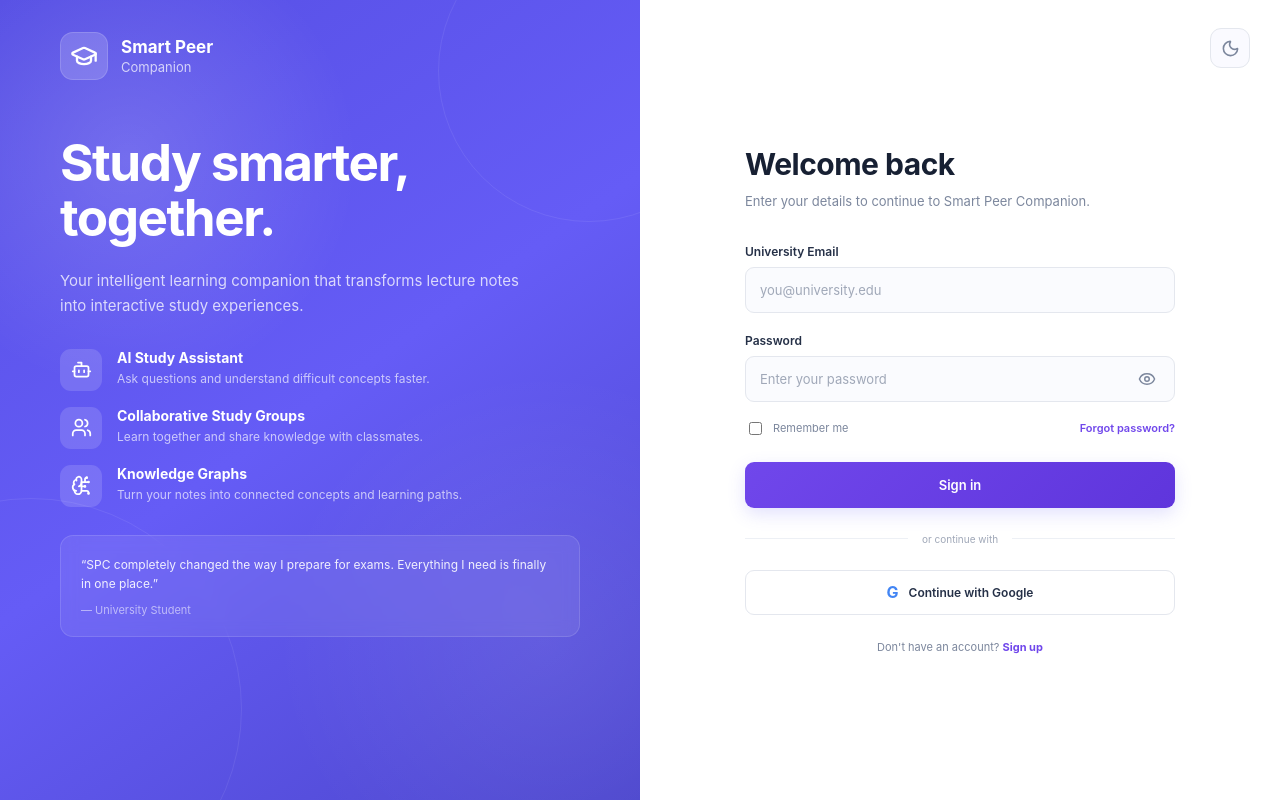
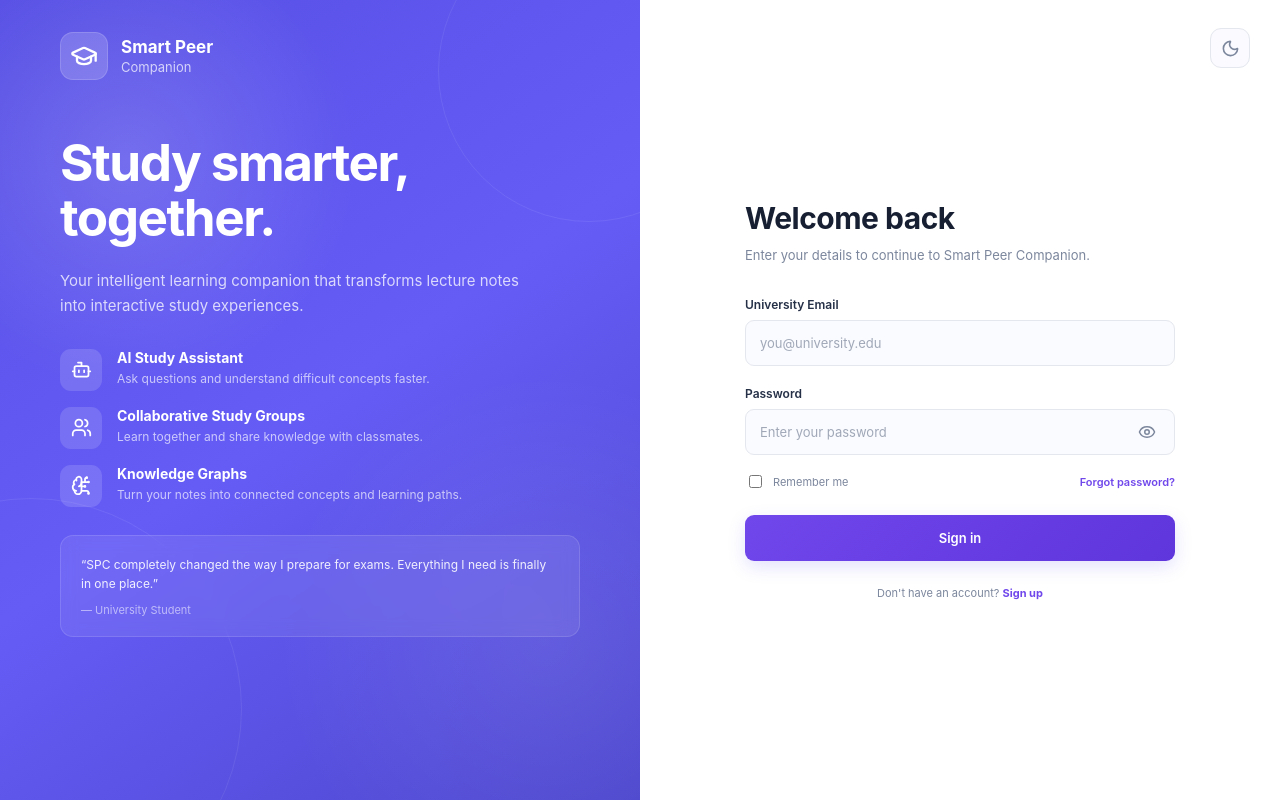
Before and after one commit to K-shhhhh/COMP3851A-SPC, a React (Vite) app in the folder Frontend/: page /login in a window 1280 px wide. Built offline with nearby package versions, Linux system fonts and the light colour scheme; no server answers.

Commit message:
Remove unused Google login option

```diff
--- a/Frontend/src/pages/Login/LoginPage.jsx
+++ b/Frontend/src/pages/Login/LoginPage.jsx
@@ -463,23 +463,6 @@ function LoginPage() {
                 : "Sign in"}
             </button>
 
-            <div className="auth-divider">
-              <span>
-                or continue with
-              </span>
-            </div>
-
-            <button
-              type="button"
-              className="auth-google-button"
-            >
-              <span className="google-letter">
-                G
-              </span>
-
-              Continue with Google
-            </button>
-
           </form>
 
           <p className="auth-switch">
```
